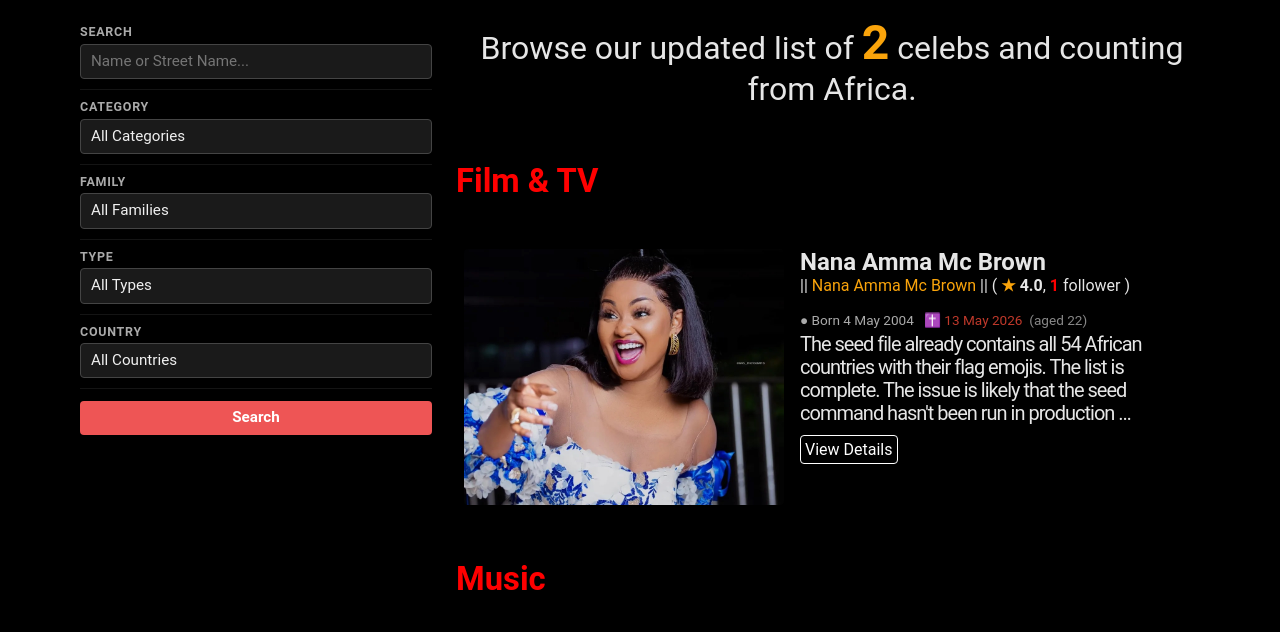
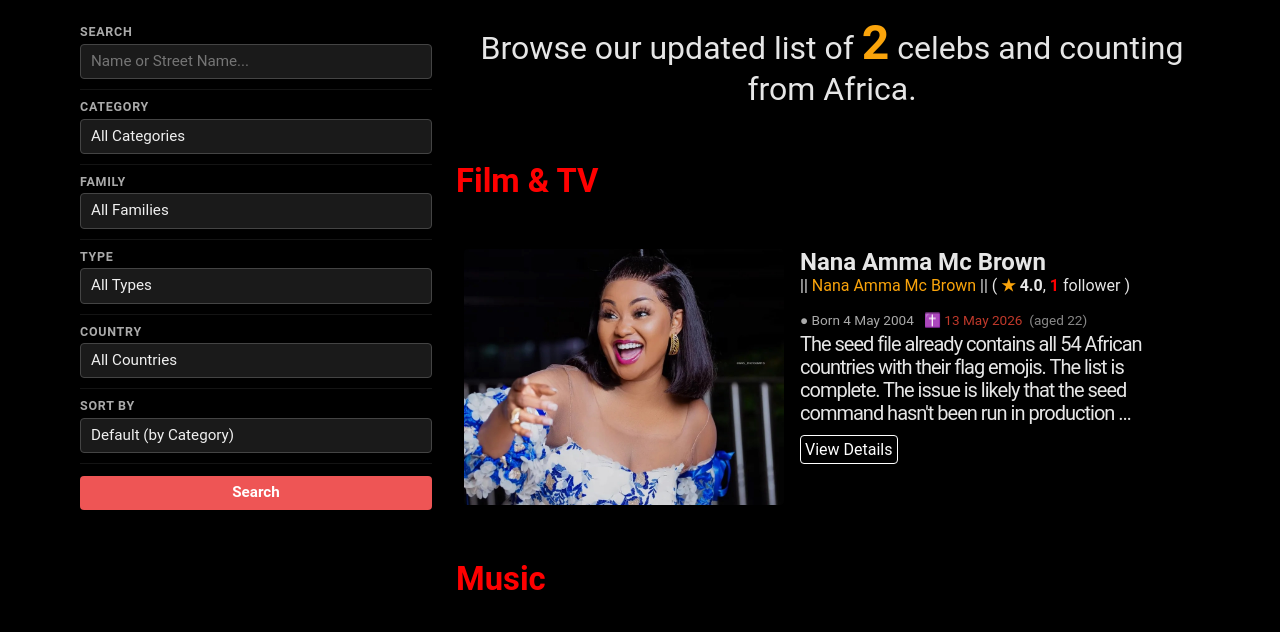
Before and after one commit to KwameDomfe/celebs_africa, a Django app: page / in a window 1280 px wide. Shown: the part 255-887 px from the top of the page. Run offline with Django 5.2, Linux system fonts and the light colour scheme; data comes from the database, SQL or seed files in the repository; some libraries are stand-ins or nearby versions.

Commit message:
Added sorting to the home page

```diff
--- a/core/templates/home.html
+++ b/core/templates/home.html
@@ -154,9 +154,19 @@
                         {% endfor %}
                     </select>
                 </div>
+                <div class="home-filter-field">
+                    <label for="home-sort">Sort By</label>
+                    <select id="home-sort" name="sort" onchange="this.form.submit()">
+                        <option value="default" {% if selected_sort == 'default' %}selected{% endif %}>Default (by Category)</option>
+                        <option value="name_asc" {% if selected_sort == 'name_asc' %}selected{% endif %}>Name (A–Z)</option>
+                        <option value="name_desc" {% if selected_sort == 'name_desc' %}selected{% endif %}>Name (Z–A)</option>
+                        <option value="followers" {% if selected_sort == 'followers' %}selected{% endif %}>Most Followers</option>
+                        <option value="rating" {% if selected_sort == 'rating' %}selected{% endif %}>Highest Rated</option>
+                    </select>
+                </div>
                 <div class="home-filter-actions">
                     <button type="submit">Search</button>
-                    {% if q or selected_category or selected_family or selected_type or selected_country %}
+                    {% if q or selected_category or selected_family or selected_type or selected_country or selected_sort != 'default' %}
                     <a href="{% url 'home' %}">Clear</a>
                     {% endif %}
                 </div>
@@ -189,6 +199,7 @@
             <p>{% if is_filtered %}<span class="b gold1 f3-00">{{ celebs_count }}</span> result{{ celebs_count|pluralize }} of <span class="silver">{{ total_celebs }}</span> celeb{{ total_celebs|pluralize }}{% else %}Browse our updated list of <span class="b gold1 f3-00">{{ total_celebs }}</span> celeb{{ total_celebs|pluralize }} and counting from Africa{% endif %}.</p>
         </div>
         <div>
+        {% if selected_sort == 'default' %}
         {% regroup celebs by type.family.category as category_groups %}
         {% for group in category_groups %}
             <div class="mb1-00 bg-black-80 red pa0-50 f1-75">
@@ -260,6 +271,61 @@
         {% empty %}
             <p>No celebs found.</p>
         {% endfor %}
+        {% else %}
+        {# Flat sorted list — no category grouping #}
+        <ul>
+            {% for celeb in celebs %}
+                <li class="mb2-00">
+                    <div class="flex flex-column flex-row-l bg-black-80 white-90 pa1-00">
+                        <div>
+                            {% if celeb.image %}
+                            <img src="{{ celeb.image.url }}"
+                                alt="Celeb Image"
+                                class="w20-00-m h16-00 br0-25 cover"
+                                style="vertical-align:middle"
+                            >
+                            {% endif %}
+                        </div>
+                        <div class="flex flex-column w-100 h-100 ml1-00-l">
+                            <div class="flex justify-between items-center w-100">
+                                <h2 class="mb0-00">{{ celeb.name }}</h2>
+                                {% if celeb.nationality %}
+                                <p title="{{ celeb.nationality.name }}" class="f2-00 mb0-00">
+                                    <span class="fi fi-{{ celeb.nationality.code|lower }}" style="font-size:1.4rem;"></span>
+                                </p>
+                                {% endif %}
+                            </div>
+                            <p class="">|| <span class="gold1">{{ celeb.street_name }}</span> || ({% if celeb.avg_rating %}
+                                <span class="b"><span class="gold1">★</span> {{ celeb.avg_rating|floatformat:1 }}</span>,
+                                {% endif %}
+                            <span class="b red">{{ celeb.follower_count }}</span> follower{{ celeb.follower_count|pluralize }} )</p>
+                            <p style="margin:2px 0 4px 0; font-size:0.85rem; color:#aaa;">
+                                {% if celeb.date_of_birth %}
+                                <span title="Date of Birth">&#9679; Born {{ celeb.date_of_birth|date:"j M Y" }}</span>
+                                {% endif %}
+                                {% if celeb.is_deceased %}
+                                &nbsp;&nbsp;<span style="color:#c0392b;" title="Date of Death">&#10013; {{ celeb.date_of_death|date:"j M Y" }}</span>
+                                {% if celeb.age %}&nbsp;<span style="color:#888;">(aged {{ celeb.age }})</span>{% endif %}
+                                {% elif celeb.age %}
+                                &nbsp;&nbsp;<span>Age {{ celeb.age }}</span>
+                                {% endif %}
+                            </p>
+                            <div class="flex flex-column justify-between">
+                                {% if celeb.bio %}
+                                    <p class="mb1-00 f1-25 tracked-tight">{{ celeb.bio|truncatewords:30 }}</p>
+                                {% endif %}
+                                <div>
+                                    <a href="{{ celeb.get_absolute_url }}" class="ba br0-25 pa0-25">View Details</a>
+                                </div>
+                            </div>
+                        </div>
+                    </div>
+                </li>
+            {% empty %}
+                <p>No celebs found.</p>
+            {% endfor %}
+        </ul>
+        {% endif %}
 
     </div>
 </div>
--- a/core/views.py
+++ b/core/views.py
@@ -1,6 +1,14 @@
 from apps.celebs.models import Celeb, Category, Country
 from django.shortcuts import render
 from django.db.models import Count, Avg, F, Q
+
+SORT_OPTIONS = {
+    'name_asc':   ('name',),
+    'name_desc':  ('-name',),
+    'followers':  (F('follower_count').desc(nulls_last=True),),
+    'rating':     (F('avg_rating').desc(nulls_last=True),),
+}
+DEFAULT_ORDER = ('type__family__category__name', 'type__family__name', 'type__name', 'name')
 
 def home(request):
     categories = Category.objects.prefetch_related('families__types').order_by('name')
@@ -10,6 +18,7 @@ def home(request):
     type_id = request.GET.get('type', '')
     country_id = request.GET.get('country', '')
     q = request.GET.get('q', '')
+    sort = request.GET.get('sort', 'default') or 'default'
     q_filter = q.strip()
 
     # Base filter queryset (no annotations — for accurate counting)
@@ -29,9 +38,7 @@ def home(request):
     celebs = filters.select_related('type__family__category', 'nationality').annotate(
         follower_count=Count('followers'),
         avg_rating=Avg('reviews__rating'),
-    ).order_by(
-        'type__family__category__name', 'type__family__name', 'type__name', 'name'
-    )
+    ).order_by(*SORT_OPTIONS.get(sort, DEFAULT_ORDER))
 
     is_filtered = any([cat_id, family_id, type_id, country_id, q_filter])
     context = {
@@ -42,6 +49,7 @@ def home(request):
         'selected_family': family_id,
         'selected_type': type_id,
         'selected_country': country_id,
+        'selected_sort': sort,
         'q': q,
         'total_celebs': Celeb.objects.count(),
         'celebs_count': filters.count(),
```
